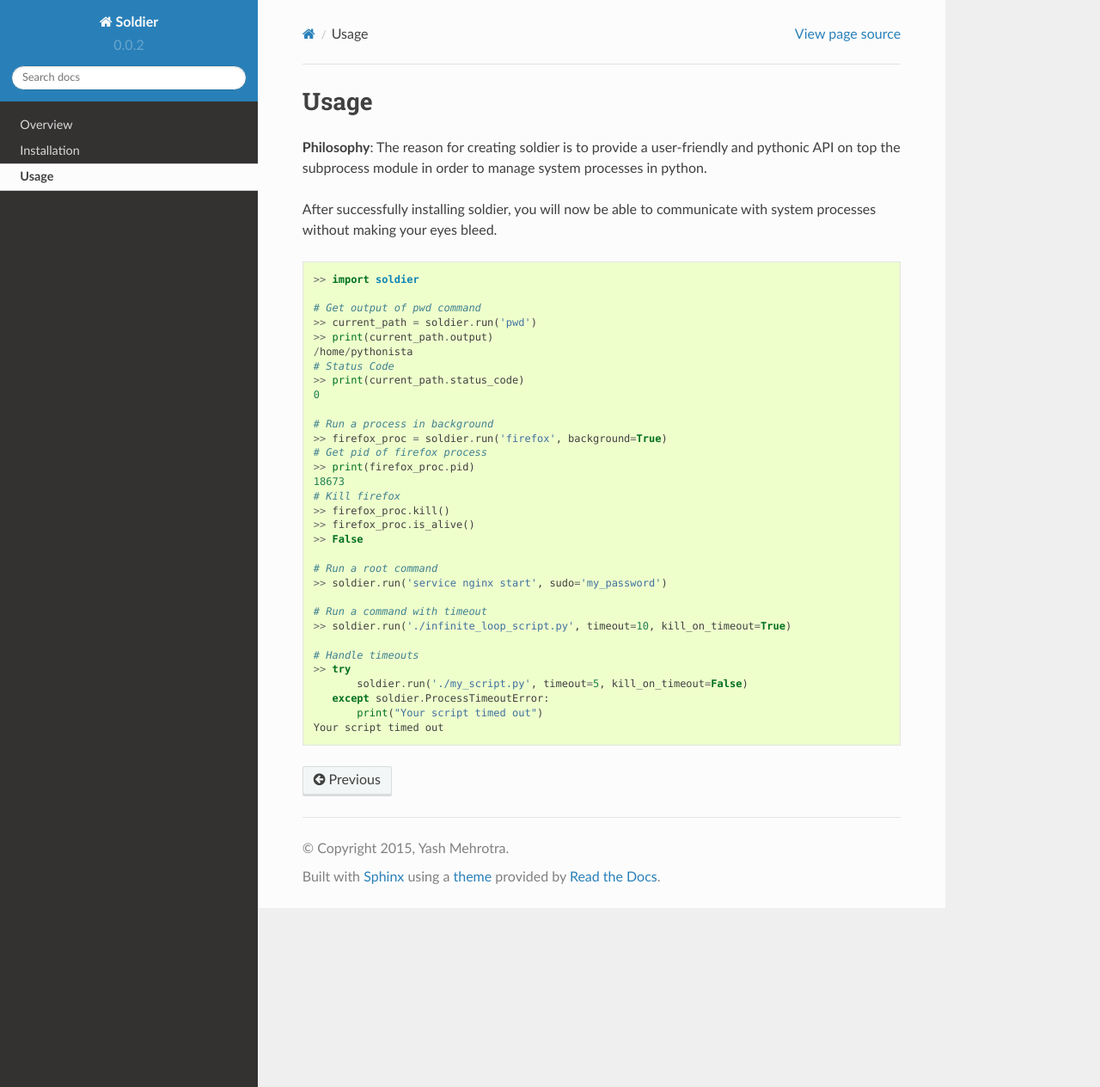
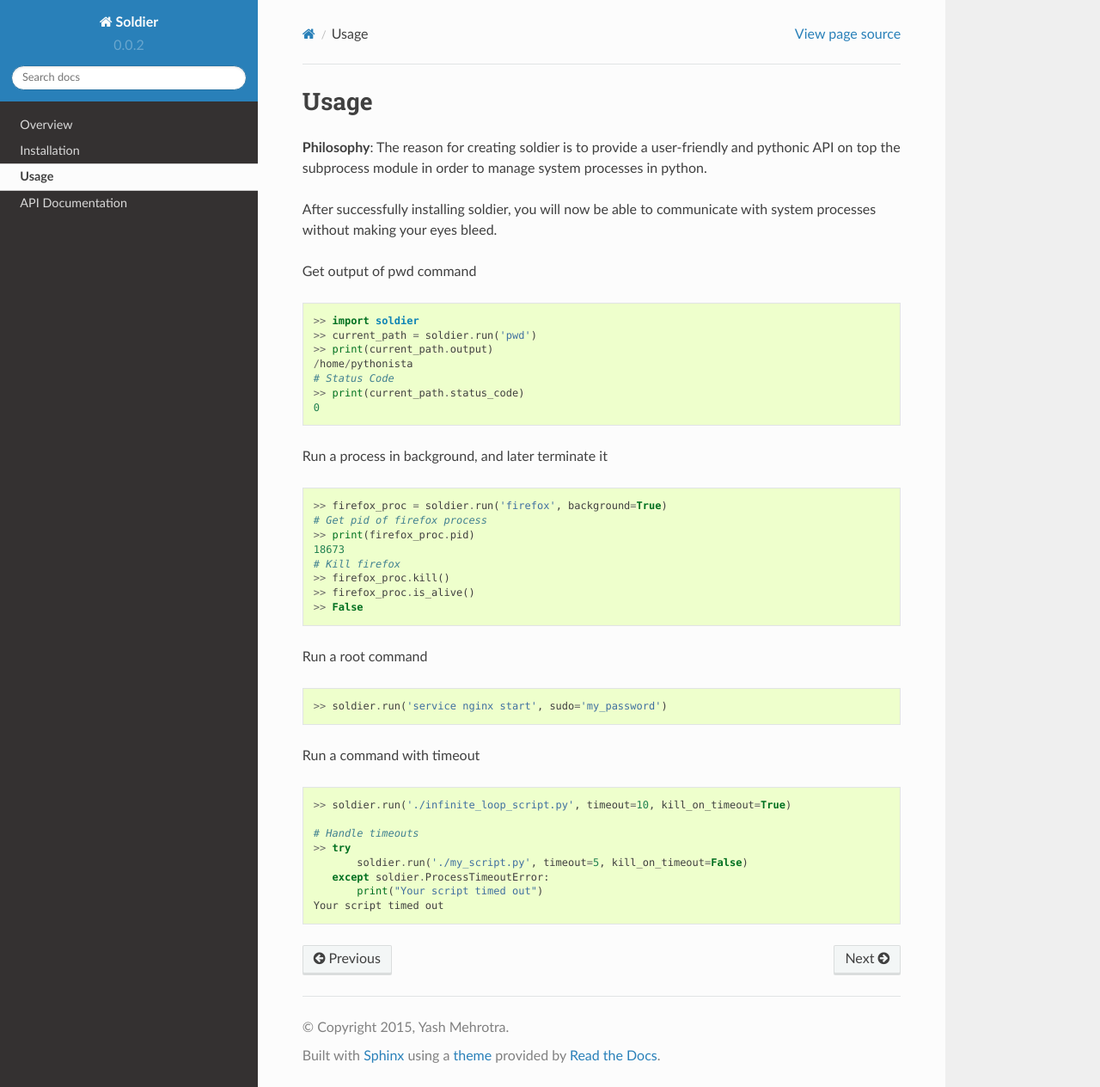
Before and after one commit to yashmehrotra/soldier, a Sphinx documentation site: the page built from docs/usage.rst, in a window 1280 px wide and 1264 px high. Shown: the whole window at 86% size. Built offline with Sphinx 7.4.7 and the Read the Docs theme 2.0.0, drawn with Linux system fonts in a browser that asks for light colours; pages that are not in the unit, such as notebooks, are missing from menus.

```diff
--- a/docs/api.rst
+++ /dev/null
@@ -1,2 +0,0 @@
-How to use
-==========
--- /dev/null
+++ b/docs/api_documentation.rst
@@ -0,0 +1,2 @@
+API Documentation
+=================
--- a/docs/usage.rst
+++ b/docs/usage.rst
@@ -5,11 +5,11 @@ Usage
 
 After successfully installing soldier, you will now be able to communicate with system processes without making your eyes bleed.
 
+Get output of pwd command
+
 .. code-block:: python
 
     >> import soldier
-
-    # Get output of pwd command
     >> current_path = soldier.run('pwd')
     >> print(current_path.output)
     /home/pythonista
@@ -17,7 +17,10 @@ After successfully installing soldier, you will now be able to communicate with
     >> print(current_path.status_code)
     0
 
-    # Run a process in background
+Run a process in background, and later terminate it
+
+.. code-block:: python
+
     >> firefox_proc = soldier.run('firefox', background=True)
     # Get pid of firefox process
     >> print(firefox_proc.pid)
@@ -27,10 +30,16 @@ After successfully installing soldier, you will now be able to communicate with
     >> firefox_proc.is_alive()
     >> False
 
-    # Run a root command
+Run a root command
+
+.. code-block:: python
+
     >> soldier.run('service nginx start', sudo='my_password')
 
-    # Run a command with timeout
+Run a command with timeout
+
+.. code-block:: python
+
     >> soldier.run('./infinite_loop_script.py', timeout=10, kill_on_timeout=True)
 
     # Handle timeouts
```
